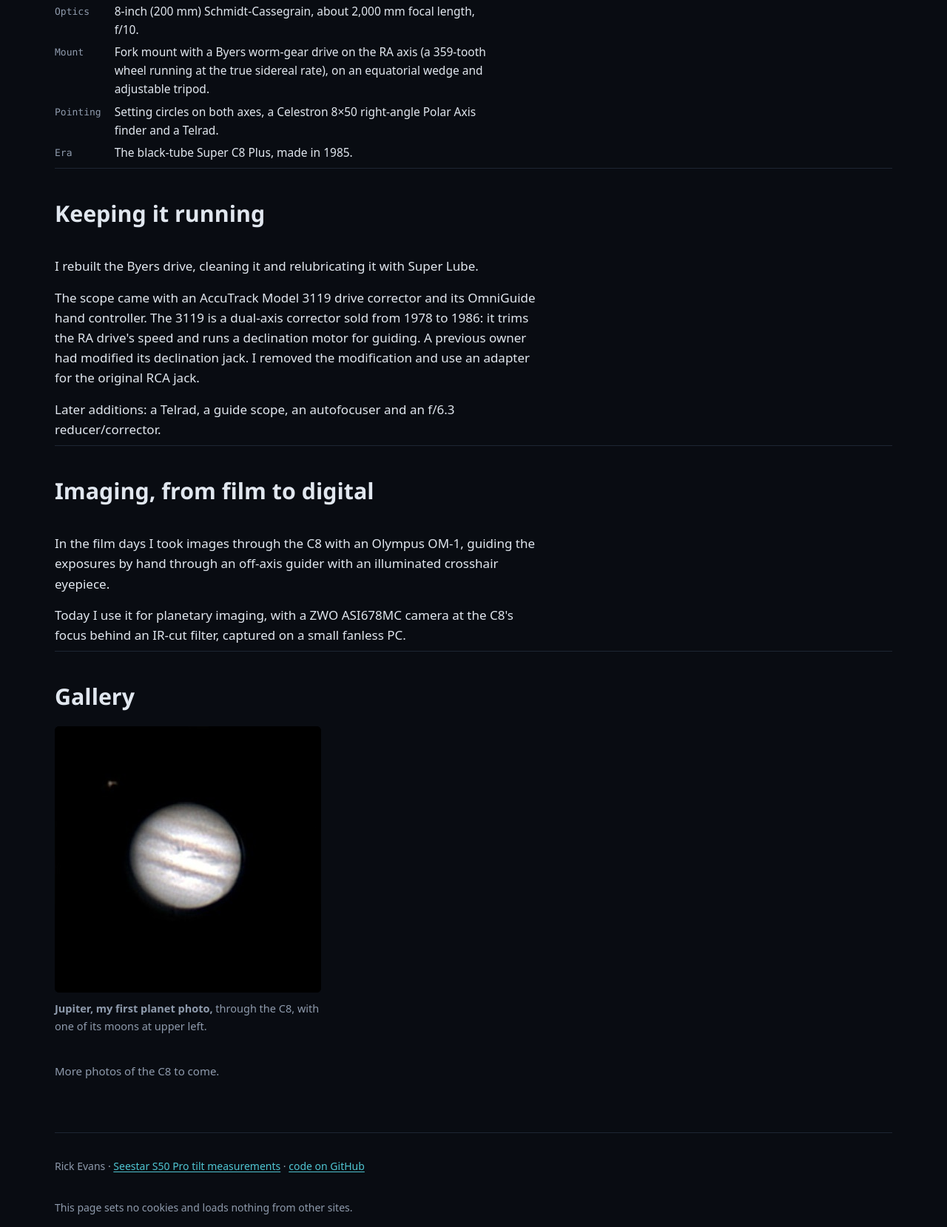
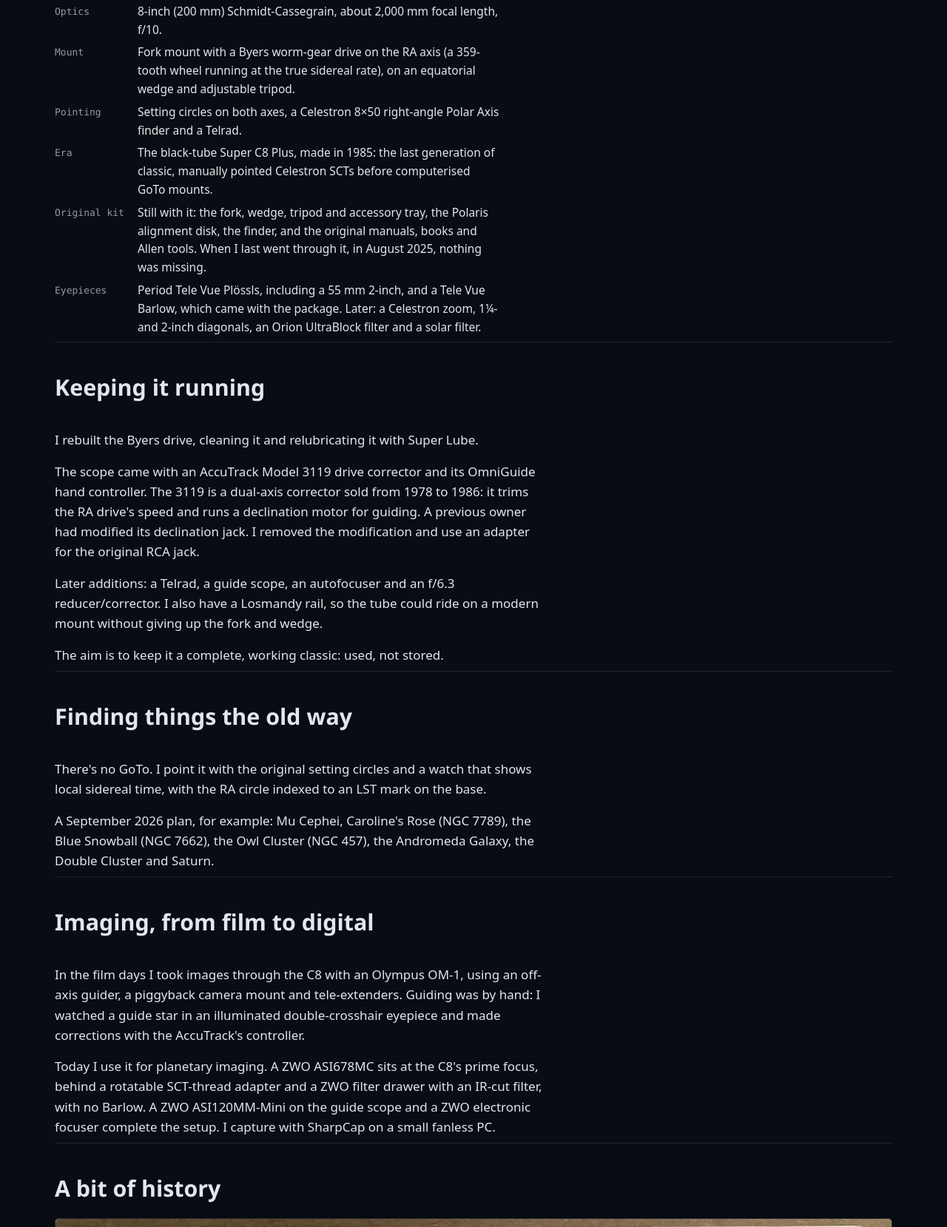
Before and after one commit to func-end/func-end.github.io, a plain HTML site: page super-c8/index.html in a window 1280 px wide. Shown: the part 1141-2800 px from the top of the page at 74% size. Drawn offline with Linux system fonts and the light colour scheme.

Commit message:
C8 page: original kit, pointing, imaging setups, 1985 shipping stamp (#14)

```diff
--- a/super-c8/index.html
+++ b/super-c8/index.html
@@ -224,7 +224,9 @@ footer { margin-top: 48px; padding-top: 20px; border-top: 1px solid var(--rule);
     <a href="../">S50 Pro tilt</a>
     <a href="#scope">The scope</a>
     <a href="#running">Keeping it running</a>
+    <a href="#finding">Finding</a>
     <a href="#imaging">Imaging</a>
+    <a href="#history">History</a>
     <a href="#gallery">Gallery</a>
   </div>
 </nav>
@@ -234,7 +236,7 @@ footer { margin-top: 48px; padding-top: 20px; border-top: 1px solid var(--rule);
 <section id="intro" aria-label="Introduction">
 <div class="c8-hero">
   <div class="prose">
-    <p class="lede">I bought this Celestron Super C8 Plus used, as a complete package, around 1991–92. It's a 1985 model: the black-tube version, on its original fork, equatorial wedge and adjustable tripod.</p>
+    <p class="lede">This is a 1985 Celestron Super C8 Plus, the black-tube version, on its original fork, equatorial wedge and adjustable tripod. I bought it used around 1991–92 as a complete observing and film astrophotography package, with a lot of original accessories, and I've kept the kit together.</p>
     <p>I still use it for visual observing and, these days, for planetary imaging with a digital camera. In the film days I photographed through it with an Olympus OM-1. The <a href="../">Seestar S50 Pro page</a> covers my newer smart telescope.</p>
   </div>
   <figure>
@@ -250,7 +252,9 @@ footer { margin-top: 48px; padding-top: 20px; border-top: 1px solid var(--rule);
     <dt>Optics</dt><dd>8-inch (200 mm) Schmidt-Cassegrain, about 2,000 mm focal length, f/10.</dd>
     <dt>Mount</dt><dd>Fork mount with a Byers worm-gear drive on the RA axis (a 359-tooth wheel running at the true sidereal rate), on an equatorial wedge and adjustable tripod.</dd>
     <dt>Pointing</dt><dd>Setting circles on both axes, a Celestron 8×50 right-angle Polar Axis finder and a Telrad.</dd>
-    <dt>Era</dt><dd>The black-tube Super C8 Plus, made in 1985.</dd>
+    <dt>Era</dt><dd>The black-tube Super C8 Plus, made in 1985: the last generation of classic, manually pointed Celestron SCTs before computerised GoTo mounts.</dd>
+    <dt>Original kit</dt><dd>Still with it: the fork, wedge, tripod and accessory tray, the Polaris alignment disk, the finder, and the original manuals, books and Allen tools. When I last went through it, in August 2025, nothing was missing.</dd>
+    <dt>Eyepieces</dt><dd>Period Tele Vue Plössls, including a 55 mm 2-inch, and a Tele Vue Barlow, which came with the package. Later: a Celestron zoom, 1¼- and 2-inch diagonals, an Orion UltraBlock filter and a solar filter.</dd>
   </dl>
 </section>
 
@@ -259,15 +263,35 @@ footer { margin-top: 48px; padding-top: 20px; border-top: 1px solid var(--rule);
   <div class="prose">
     <p>I rebuilt the Byers drive, cleaning it and relubricating it with Super Lube.</p>
     <p>The scope came with an AccuTrack Model 3119 drive corrector and its OmniGuide hand controller. The 3119 is a dual-axis corrector sold from 1978 to 1986: it trims the RA drive's speed and runs a declination motor for guiding. A previous owner had modified its declination jack. I removed the modification and use an adapter for the original RCA jack.</p>
-    <p>Later additions: a Telrad, a guide scope, an autofocuser and an f/6.3 reducer/corrector.</p>
+    <p>Later additions: a Telrad, a guide scope, an autofocuser and an f/6.3 reducer/corrector. I also have a Losmandy rail, so the tube could ride on a modern mount without giving up the fork and wedge.</p>
+    <p>The aim is to keep it a complete, working classic: used, not stored.</p>
+  </div>
+</section>
+
+<section id="finding" aria-labelledby="finding-h">
+  <h2 id="finding-h">Finding things the old way</h2>
+  <div class="prose">
+    <p>There's no GoTo. I point it with the original setting circles and a watch that shows local sidereal time, with the RA circle indexed to an LST mark on the base.</p>
+    <p>A September 2026 plan, for example: Mu Cephei, Caroline's Rose (NGC 7789), the Blue Snowball (NGC 7662), the Owl Cluster (NGC 457), the Andromeda Galaxy, the Double Cluster and Saturn.</p>
   </div>
 </section>
 
 <section id="imaging" aria-labelledby="imaging-h">
   <h2 id="imaging-h">Imaging, from film to digital</h2>
   <div class="prose">
-    <p>In the film days I took images through the C8 with an Olympus OM-1, guiding the exposures by hand through an off-axis guider with an illuminated crosshair eyepiece.</p>
-    <p>Today I use it for planetary imaging, with a ZWO ASI678MC camera at the C8's focus behind an IR-cut filter, captured on a small fanless PC.</p>
+    <p>In the film days I took images through the C8 with an Olympus OM-1, using an off-axis guider, a piggyback camera mount and tele-extenders. Guiding was by hand: I watched a guide star in an illuminated double-crosshair eyepiece and made corrections with the AccuTrack's controller.</p>
+    <p>Today I use it for planetary imaging. A ZWO ASI678MC sits at the C8's prime focus, behind a rotatable SCT-thread adapter and a ZWO filter drawer with an IR-cut filter, with no Barlow. A ZWO ASI120MM-Mini on the guide scope and a ZWO electronic focuser complete the setup. I capture with SharpCap on a small fanless PC.</p>
+  </div>
+</section>
+
+<section id="history" aria-labelledby="history-h">
+  <h2 id="history-h">A bit of history</h2>
+  <figure class="chart">
+    <a href="img/shipping-stamp-1985.jpg"><img src="img/shipping-stamp-1985.jpg" width="1400" height="387" loading="lazy" alt="A red UPS meter stamp on the original box, dated October 25, 1985, with a California shipper number."></a>
+    <figcaption>The UPS stamp on the scope's original box: shipped from California on 25 October 1985. The packing label shows it went to a dealer in Dallas, with the order note "Ship Oct. 23rd, 1985".</figcaption>
+  </figure>
+  <div class="prose">
+    <p>As a longtime fan of the original Star Trek, I like that Celestron's 1982 advertising featured Leonard Nimoy with an orange-tube C8, an earlier member of the same family as this black-tube Super C8 Plus.</p>
   </div>
 </section>
 
```
Also changed, not shown: super-c8/img/shipping-stamp-1985.jpg (added).
